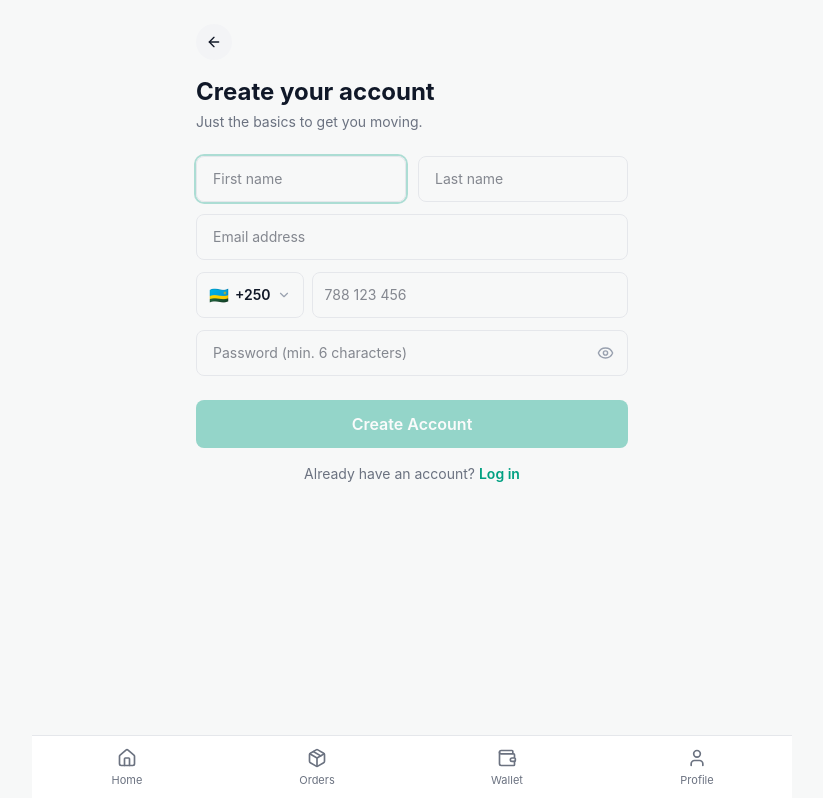
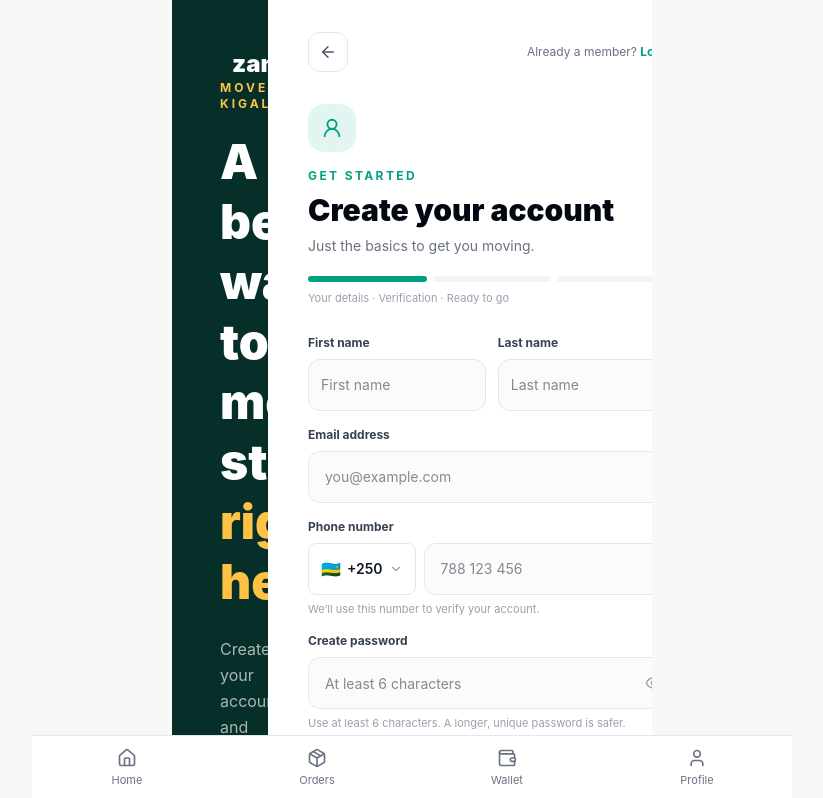
Before and after one commit to Jesuefe/zana-ride, a Next.js app in the folder customer-web/: page /signup in a window 1280 px wide. Shown: the top 798 px of the page, without its empty margins (228-1051 px from the left). Built offline with nearby package versions, Linux system fonts and the light colour scheme.

Commit message:
Redesign customer registration experience

```diff
--- a/customer-web/app/signup/page.tsx
+++ b/customer-web/app/signup/page.tsx
@@ -6,7 +6,8 @@ import CountryCodePicker from '../../components/CountryCodePicker';
 import { DEFAULT_COUNTRY, Country } from '../../lib/countries';
 import { useRouter } from 'next/navigation';
 import Link from 'next/link';
-import { ArrowLeft } from 'lucide-react';
+import Image from 'next/image';
+import { ArrowLeft, ArrowRight, ShieldCheck, UserRound, CheckCircle2 } from 'lucide-react';
 import { register } from '../../lib/api/auth';
 import { ApiError } from '../../lib/api/client';
 import { useLang } from '../../lib/LangContext';
@@ -14,111 +15,39 @@ import { useLang } from '../../lib/LangContext';
 export default function SignupPage() {
   const { t } = useLang();
   const router = useRouter();
-  const [firstName, setFirstName] = useState('');
-  const [lastName, setLastName] = useState('');
-  const [email, setEmail] = useState('');
-  const [phone, setPhone] = useState('');
-  const [country, setCountry] = useState<Country>(DEFAULT_COUNTRY);
-  const [password, setPassword] = useState('');
-  const [loading, setLoading] = useState(false);
-  const [error, setError] = useState<string | null>(null);
-
-  const valid =
-    firstName.trim() &&
-    lastName.trim() &&
-    /\S+@\S+\.\S+/.test(email) &&
-    phone.replace(/\D/g, '').length >= country.minDigits &&
-    phone.replace(/\D/g, '').length <= country.maxDigits &&
-    password.length >= 6;
-
-  const handleSignup = async () => {
-    setLoading(true);
-    setError(null);
-    try {
-      const fullPhone = `+${country.dial}${phone.replace(/\D/g, '')}`;
-      await register({
-        firstName: firstName.trim(),
-        lastName: lastName.trim(),
-        email: email.trim(),
-        phone: fullPhone,
-        password,
-      });
+  const [firstName,setFirstName]=useState(''); const [lastName,setLastName]=useState('');
+  const [email,setEmail]=useState(''); const [phone,setPhone]=useState('');
+  const [country,setCountry]=useState<Country>(DEFAULT_COUNTRY); const [password,setPassword]=useState('');
+  const [accepted,setAccepted]=useState(false); const [loading,setLoading]=useState(false); const [error,setError]=useState<string|null>(null);
+  const valid=!!(firstName.trim()&&lastName.trim()&&/\S+@\S+\.\S+/.test(email)&&phone.replace(/\D/g,'').length>=country.minDigits&&phone.replace(/\D/g,'').length<=country.maxDigits&&password.length>=6&&accepted);
+  const handleSignup=async()=>{
+    if(!valid||loading)return; setLoading(true);setError(null);
+    try{
+      const fullPhone=`+${country.dial}${phone.replace(/\D/g,'')}`;
+      await register({firstName:firstName.trim(),lastName:lastName.trim(),email:email.trim(),phone:fullPhone,password});
       router.push(`/verify?phone=${encodeURIComponent(fullPhone)}&email=${encodeURIComponent(email.trim())}`);
-    } catch (err) {
-      setError(err instanceof ApiError ? err.message : 'Could not reach the server.');
-    } finally {
-      setLoading(false);
-    }
+    }catch(err){setError(err instanceof ApiError?err.message:'Could not reach the server. Please try again.');}
+    finally{setLoading(false);}
   };
-
-  return (
-    <div className="p-6 animate-fade-in">
-      <button onClick={() => router.back()} className="w-9 h-9 rounded-full bg-gray-100 flex items-center justify-center mb-4">
-        <ArrowLeft size={16} />
-      </button>
-
-      <h1 className="text-2xl font-bold text-gray-900">{t('Create your account')}</h1>
-      <p className="text-sm text-zana-muted mt-1">{t('Just the basics to get you moving.')}</p>
-
-      <div className="mt-6 space-y-3">
-        <div className="grid grid-cols-2 gap-3">
-          <input
-            value={firstName}
-            onChange={(e) => setFirstName(e.target.value)}
-            placeholder={t('First name')}
-            className="border border-zana-border rounded-lg px-4 py-3 text-sm focus:outline-none focus:ring-2 focus:ring-zana-primary/30"
-            autoFocus
-          />
-          <input
-            value={lastName}
-            onChange={(e) => setLastName(e.target.value)}
-            placeholder={t('Last name')}
-            className="border border-zana-border rounded-lg px-4 py-3 text-sm focus:outline-none focus:ring-2 focus:ring-zana-primary/30"
-          />
-        </div>
-        <input
-          value={email}
-          onChange={(e) => setEmail(e.target.value)}
-          type="email"
-          placeholder={t('Email address')}
-          className="w-full border border-zana-border rounded-lg px-4 py-3 text-sm focus:outline-none focus:ring-2 focus:ring-zana-primary/30"
-        />
-        <div className="flex gap-2 h-[46px]">
-          <CountryCodePicker value={country} onChange={setCountry} />
-          <input
-            value={phone}
-            onChange={(e) => setPhone(e.target.value.replace(/\D/g, '').slice(0, country.maxDigits))}
-            placeholder="788 123 456"
-            inputMode="numeric"
-            className="flex-1 border border-zana-border rounded-lg px-3 py-3 text-sm focus:outline-none focus:ring-2 focus:ring-zana-primary/30"
-          />
-        </div>
-        <PasswordField
-          value={password}
-          onChange={(e) => setPassword(e.target.value)}
-          placeholder={t('Password (min. 6 characters)')}
-          autoComplete="new-password"
-          className="border border-zana-border rounded-lg px-4 py-3 text-sm focus:outline-none focus:ring-2 focus:ring-zana-primary/30"
-          onKeyDown={(e) => e.key === 'Enter' && valid && handleSignup()}
-        />
-      </div>
-
-      {error && <p className="text-xs text-zana-error mt-3">{error}</p>}
-
-      <button
-        disabled={!valid || loading}
-        onClick={handleSignup}
-        className="w-full mt-6 bg-zana-primary text-white font-semibold py-3 rounded-lg disabled:opacity-40 hover:bg-zana-primary-dark transition-colors active:scale-[0.98]"
-      >
-        {loading ? 'Creating account…' : 'Create Account'}
-      </button>
-
-      <p className="text-center text-sm text-zana-muted mt-4">
-        Already have an account?{' '}
-        <Link href="/login" className="text-zana-primary font-semibold">
-          Log in
-        </Link>
-      </p>
-    </div>
-  );
+  return <main className="min-h-screen bg-white flex flex-col lg:flex-row animate-fade-in">
+    <section className="hidden lg:flex lg:w-[40%] min-h-screen bg-[#062F2A] text-white p-12 flex-col justify-between relative overflow-hidden">
+      <div className="absolute -right-32 bottom-0 w-[520px] h-[520px] rounded-full border border-white/10"/><div className="relative flex items-center gap-3"><Image src="/zana-mark.png" alt="Zana" width={48} height={48} className="rounded-xl"/><span className="text-2xl font-black">zana</span></div>
+      <div className="relative"><p className="text-xs tracking-[.25em] text-[#FFC244] font-bold mb-5">MOVE KIGALI</p><h1 className="text-5xl font-black leading-tight">A better way<br/>to move starts<br/><span className="text-[#FFC244]">right here.</span></h1><p className="text-white/65 mt-6 leading-relaxed max-w-sm">Create your account and bring rides, deliveries and shopping together in one place.</p><div className="mt-10 space-y-4 text-sm text-white/80"><p className="flex items-center gap-3"><CheckCircle2 className="text-[#FFC244]" size={18}/> Quick account setup</p><p className="flex items-center gap-3"><CheckCircle2 className="text-[#FFC244]" size={18}/> Secure phone verification</p><p className="flex items-center gap-3"><CheckCircle2 className="text-[#FFC244]" size={18}/> One account across Zana services</p></div></div>
+      <p className="relative text-xs text-white/40">Rides. Deliveries. Shopping.</p>
+    </section>
+    <section className="flex-1 flex justify-center px-6 py-8 sm:px-10"><div className="w-full max-w-lg">
+      <div className="flex items-center justify-between mb-8"><button onClick={()=>router.back()} className="w-10 h-10 rounded-xl border border-gray-200 flex items-center justify-center text-gray-600 hover:bg-gray-50" aria-label="Go back"><ArrowLeft size={18}/></button><span className="text-xs text-gray-500">Already a member? <Link href="/login" className="font-bold text-zana-primary">Log in</Link></span></div>
+      <div className="mb-7"><div className="w-12 h-12 rounded-2xl bg-[#E3F5F1] text-zana-primary flex items-center justify-center mb-4"><UserRound size={22}/></div><p className="text-xs uppercase tracking-[.2em] text-zana-primary font-bold mb-2">GET STARTED</p><h2 className="text-3xl font-black text-gray-950">{t('Create your account')}</h2><p className="text-sm text-gray-500 mt-2">{t('Just the basics to get you moving.')}</p><div className="flex gap-1.5 mt-5"><span className="h-1.5 rounded-full bg-zana-primary flex-1"/><span className="h-1.5 rounded-full bg-gray-100 flex-1"/><span className="h-1.5 rounded-full bg-gray-100 flex-1"/></div><p className="text-[11px] text-gray-400 mt-2">Your details · Verification · Ready to go</p></div>
+      <form onSubmit={e=>{e.preventDefault();handleSignup();}} className="space-y-4">
+        <div className="grid grid-cols-2 gap-3"><div><label className="block text-xs font-bold text-gray-700 mb-2">First name</label><input value={firstName} onChange={e=>setFirstName(e.target.value)} placeholder="First name" autoComplete="given-name" className="w-full h-13 rounded-xl border border-gray-200 bg-gray-50/70 px-3 text-sm outline-none focus:border-zana-primary focus:ring-4 focus:ring-zana-primary/10"/></div><div><label className="block text-xs font-bold text-gray-700 mb-2">Last name</label><input value={lastName} onChange={e=>setLastName(e.target.value)} placeholder="Last name" autoComplete="family-name" className="w-full h-13 rounded-xl border border-gray-200 bg-gray-50/70 px-3 text-sm outline-none focus:border-zana-primary focus:ring-4 focus:ring-zana-primary/10"/></div></div>
+        <div><label className="block text-xs font-bold text-gray-700 mb-2">Email address</label><input value={email} onChange={e=>setEmail(e.target.value)} type="email" autoComplete="email" placeholder="you@example.com" className="w-full h-13 rounded-xl border border-gray-200 bg-gray-50/70 px-4 text-sm outline-none focus:border-zana-primary focus:ring-4 focus:ring-zana-primary/10"/></div>
+        <div><label className="block text-xs font-bold text-gray-700 mb-2">Phone number</label><div className="flex gap-2 h-[52px]"><CountryCodePicker value={country} onChange={setCountry}/><input value={phone} onChange={e=>setPhone(e.target.value.replace(/\D/g,'').slice(0,country.maxDigits))} placeholder="788 123 456" inputMode="numeric" autoComplete="tel-national" className="min-w-0 flex-1 rounded-xl border border-gray-200 bg-gray-50/70 px-4 text-sm outline-none focus:border-zana-primary focus:ring-4 focus:ring-zana-primary/10"/></div><p className="text-[11px] text-gray-400 mt-1.5">We’ll use this number to verify your account.</p></div>
+        <div><label className="block text-xs font-bold text-gray-700 mb-2">Create password</label><PasswordField value={password} onChange={e=>setPassword(e.target.value)} placeholder="At least 6 characters" autoComplete="new-password" className="w-full h-13 rounded-xl border border-gray-200 bg-gray-50/70 px-4 text-sm outline-none focus:border-zana-primary focus:ring-4 focus:ring-zana-primary/10" onKeyDown={e=>e.key==='Enter'&&valid&&handleSignup()}/><p className="text-[11px] text-gray-400 mt-1.5">Use at least 6 characters. A longer, unique password is safer.</p></div>
+        <label className="flex items-start gap-3 pt-1 cursor-pointer"><input type="checkbox" checked={accepted} onChange={e=>setAccepted(e.target.checked)} className="mt-0.5 h-4 w-4 accent-[#00A082]"/><span className="text-xs leading-relaxed text-gray-500">I agree to the <Link href="/terms" className="text-zana-primary font-semibold underline" onClick={e=>e.stopPropagation()}>Terms of Service</Link> and acknowledge the <Link href="/privacy" className="text-zana-primary font-semibold underline" onClick={e=>e.stopPropagation()}>Privacy Policy</Link>.</span></label>
+        {error&&<p role="alert" className="rounded-xl bg-red-50 border border-red-100 px-4 py-3 text-sm text-red-700">{error}</p>}
+        <button type="submit" disabled={!valid||loading} className="w-full h-14 rounded-2xl bg-zana-primary text-white font-bold flex items-center justify-center gap-2 shadow-lg shadow-emerald-900/10 transition hover:bg-zana-primary-dark hover:-translate-y-0.5 disabled:opacity-40 disabled:cursor-not-allowed">{loading?'Creating your account…':<>Create account <ArrowRight size={18}/></>}</button>
+      </form>
+      <div className="flex items-center justify-center gap-2 mt-6 text-[11px] text-gray-400"><ShieldCheck size={14} className="text-zana-primary"/> Your details are protected and used to set up your Zana account.</div>
+    </div></section>
+  </main>;
 }
```
